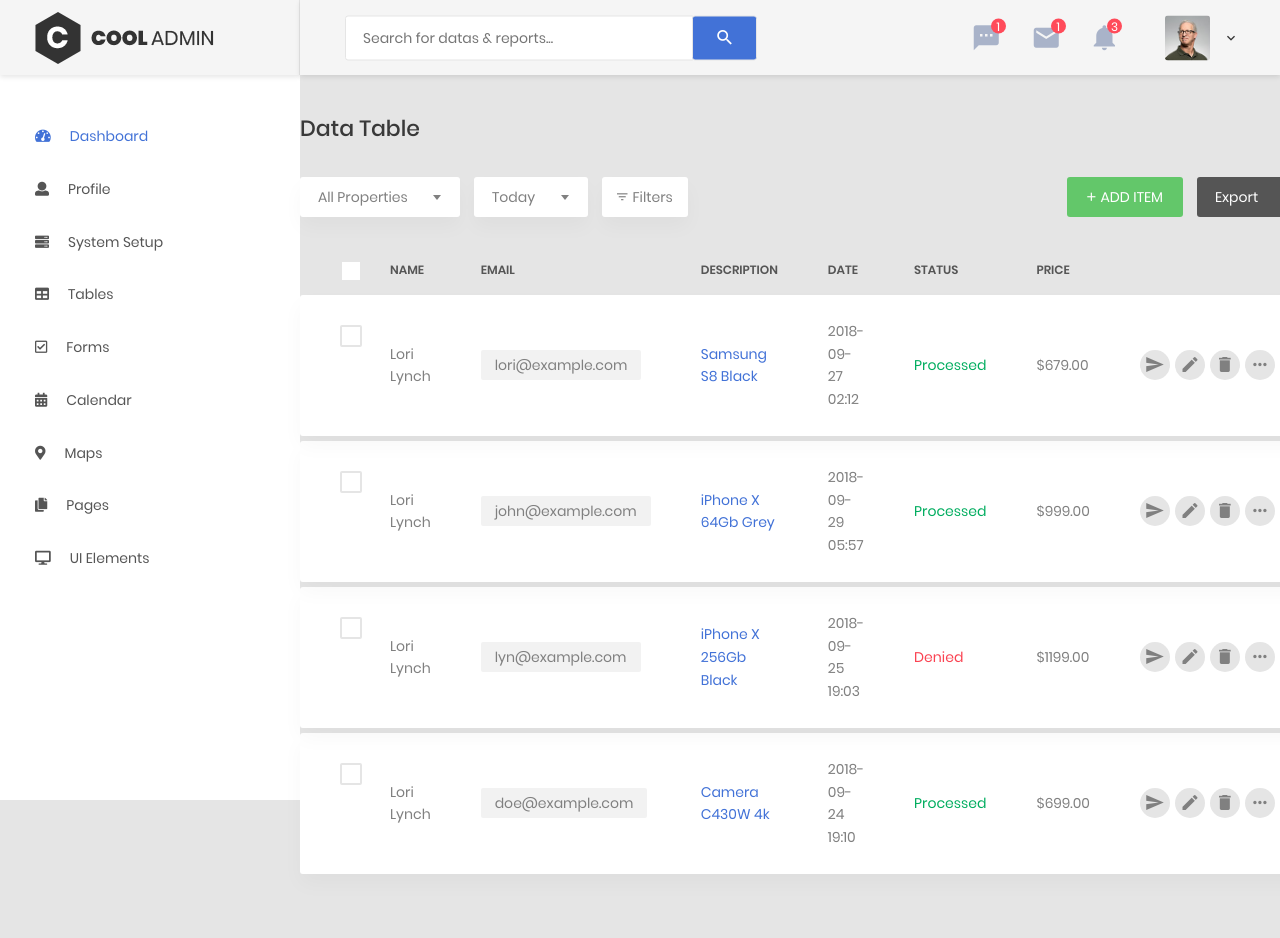
After one commit to sshujonn/tution_fee_collection_system, a Django app: page /class_structure/ in a window 1280 px wide. The commit adds this page. Run offline with Django 3.2, Linux system fonts and the light colour scheme; some libraries are stand-ins or nearby versions.

Commit message:
changes in menu sidebar (Class and Change Password)

```diff
--- a/templates/dashboard/base.html
+++ b/templates/dashboard/base.html
@@ -83,7 +83,7 @@
                             <i class="fas fa-tachometer-alt"></i>Profile</a>
                         <ul class="navbar-mobile-sub__list list-unstyled js-sub-list">
                             <li>
-                                <a href="index.html">Change Password</a>
+                                <a href="{% url 'profile' %}">Change Password</a>
                             </li>
                             <li>
                                 <a href="index2.html">Extra Option 1</a>
@@ -203,7 +203,7 @@
                             <i class="fas fa-user"></i>Profile</a>
                         <ul class="list-unstyled navbar__sub-list js-sub-list">
                             <li>
-                                <a href="index.html">Change Password</a>
+                                <a href="{% url 'profile' %}">Change Password</a>
                             </li>
                             <li>
                                 <a href="index2.html">Extra Option 1</a>
@@ -215,7 +215,8 @@
                             <i class="fas fa-server"></i>System Setup</a>
                         <ul class="list-unstyled navbar__sub-list js-sub-list">
                             <li>
-                                <a href="index.html">Class</a>
+<!--                                <a href="index.html">Class</a>-->
+                                <a href="{% url 'class_structure' %}">Class</a>
                             </li>
                             <li>
                                 <a href="index2.html">Section</a>
@@ -484,8 +485,10 @@
             </div>
         </header>
         <!-- HEADER DESKTOP-->
-        <div id="content">
+        <div id="content ">
+            <div class="main-content d-flex">
             {% block content %}{% endblock %}
+            </div>
         </div>
         <!-- END PAGE CONTAINER-->
     </div>
--- /dev/null
+++ b/templates/dashboard/class.html
@@ -0,0 +1,209 @@
+{% extends "dashboard/base.html" %}
+
+{% block content %}
+<div class="row">
+    <div class="col-md-12">
+        <!-- DATA TABLE -->
+        <h3 class="title-5 m-b-35">data table</h3>
+        <div class="table-data__tool">
+            <div class="table-data__tool-left">
+                <div class="rs-select2--light rs-select2--md">
+                    <select class="js-select2" name="property">
+                        <option selected="selected">All Properties</option>
+                        <option value="">Option 1</option>
+                        <option value="">Option 2</option>
+                    </select>
+                    <div class="dropDownSelect2"></div>
+                </div>
+                <div class="rs-select2--light rs-select2--sm">
+                    <select class="js-select2" name="time">
+                        <option selected="selected">Today</option>
+                        <option value="">3 Days</option>
+                        <option value="">1 Week</option>
+                    </select>
+                    <div class="dropDownSelect2"></div>
+                </div>
+                <button class="au-btn-filter">
+                    <i class="zmdi zmdi-filter-list"></i>filters
+                </button>
+            </div>
+            <div class="table-data__tool-right">
+                <button class="au-btn au-btn-icon au-btn--green au-btn--small">
+                    <i class="zmdi zmdi-plus"></i>add item
+                </button>
+                <div class="rs-select2--dark rs-select2--sm rs-select2--dark2">
+                    <select class="js-select2" name="type">
+                        <option selected="selected">Export</option>
+                        <option value="">Option 1</option>
+                        <option value="">Option 2</option>
+                    </select>
+                    <div class="dropDownSelect2"></div>
+                </div>
+            </div>
+        </div>
+        <div class="table-responsive table-responsive-data2">
+            <table class="table table-data2">
+                <thead>
+                <tr>
+                    <th>
+                        <label class="au-checkbox">
+                            <input type="checkbox">
+                            <span class="au-checkmark"></span>
+                        </label>
+                    </th>
+                    <th>name</th>
+                    <th>email</th>
+                    <th>description</th>
+                    <th>date</th>
+                    <th>status</th>
+                    <th>price</th>
+                    <th></th>
+                </tr>
+                </thead>
+                <tbody>
+                <tr class="tr-shadow">
+                    <td>
+                        <label class="au-checkbox">
+                            <input type="checkbox">
+                            <span class="au-checkmark"></span>
+                        </label>
+                    </td>
+                    <td>Lori Lynch</td>
+                    <td>
+                        <span class="block-email">lori@example.com</span>
+                    </td>
+                    <td class="desc">Samsung S8 Black</td>
+                    <td>2018-09-27 02:12</td>
+                    <td>
+                        <span class="status--process">Processed</span>
+                    </td>
+                    <td>$679.00</td>
+                    <td>
+                        <div class="table-data-feature">
+                            <button class="item" data-toggle="tooltip" data-placement="top" title="Send">
+                                <i class="zmdi zmdi-mail-send"></i>
+                            </button>
+                            <button class="item" data-toggle="tooltip" data-placement="top" title="Edit">
+                                <i class="zmdi zmdi-edit"></i>
+                            </button>
+                            <button class="item" data-toggle="tooltip" data-placement="top" title="Delete">
+                                <i class="zmdi zmdi-delete"></i>
+                            </button>
+                            <button class="item" data-toggle="tooltip" data-placement="top" title="More">
+                                <i class="zmdi zmdi-more"></i>
+                            </button>
+                        </div>
+                    </td>
+                </tr>
+                <tr class="spacer"></tr>
+                <tr class="tr-shadow">
+                    <td>
+                        <label class="au-checkbox">
+                            <input type="checkbox">
+                            <span class="au-checkmark"></span>
+                        </label>
+                    </td>
+                    <td>Lori Lynch</td>
+                    <td>
+                        <span class="block-email">john@example.com</span>
+                    </td>
+                    <td class="desc">iPhone X 64Gb Grey</td>
+                    <td>2018-09-29 05:57</td>
+                    <td>
+                        <span class="status--process">Processed</span>
+                    </td>
+                    <td>$999.00</td>
+                    <td>
+                        <div class="table-data-feature">
+                            <button class="item" data-toggle="tooltip" data-placement="top" title="Send">
+                                <i class="zmdi zmdi-mail-send"></i>
+                            </button>
+                            <button class="item" data-toggle="tooltip" data-placement="top" title="Edit">
+                                <i class="zmdi zmdi-edit"></i>
+                            </button>
+                            <button class="item" data-toggle="tooltip" data-placement="top" title="Delete">
+                                <i class="zmdi zmdi-delete"></i>
+                            </button>
+                            <button class="item" data-toggle="tooltip" data-placement="top" title="More">
+                                <i class="zmdi zmdi-more"></i>
+                            </button>
+                        </div>
+                    </td>
+                </tr>
+                <tr class="spacer"></tr>
+                <tr class="tr-shadow">
+                    <td>
+                        <label class="au-checkbox">
+                            <input type="checkbox">
+                            <span class="au-checkmark"></span>
+                        </label>
+                    </td>
+                    <td>Lori Lynch</td>
+                    <td>
+                        <span class="block-email">lyn@example.com</span>
+                    </td>
+                    <td class="desc">iPhone X 256Gb Black</td>
+                    <td>2018-09-25 19:03</td>
+                    <td>
+                        <span class="status--denied">Denied</span>
+                    </td>
+                    <td>$1199.00</td>
+                    <td>
+                        <div class="table-data-feature">
+                            <button class="item" data-toggle="tooltip" data-placement="top" title="Send">
+                                <i class="zmdi zmdi-mail-send"></i>
+                            </button>
+                            <button class="item" data-toggle="tooltip" data-placement="top" title="Edit">
+                                <i class="zmdi zmdi-edit"></i>
+                            </button>
+                            <button class="item" data-toggle="tooltip" data-placement="top" title="Delete">
+                                <i class="zmdi zmdi-delete"></i>
+                            </button>
+                            <button class="item" data-toggle="tooltip" data-placement="top" title="More">
+                                <i class="zmdi zmdi-more"></i>
+                            </button>
+                        </div>
+                    </td>
+                </tr>
+                <tr class="spacer"></tr>
+                <tr class="tr-shadow">
+                    <td>
+                        <label class="au-checkbox">
+                            <input type="checkbox">
+                            <span class="au-checkmark"></span>
+                        </label>
+                    </td>
+                    <td>Lori Lynch</td>
+                    <td>
+                        <span class="block-email">doe@example.com</span>
+                    </td>
+                    <td class="desc">Camera C430W 4k</td>
+                    <td>2018-09-24 19:10</td>
+                    <td>
+                        <span class="status--process">Processed</span>
+                    </td>
+                    <td>$699.00</td>
+                    <td>
+                        <div class="table-data-feature">
+                            <button class="item" data-toggle="tooltip" data-placement="top" title="Send">
+                                <i class="zmdi zmdi-mail-send"></i>
+                            </button>
+                            <button class="item" data-toggle="tooltip" data-placement="top" title="Edit">
+                                <i class="zmdi zmdi-edit"></i>
+                            </button>
+                            <button class="item" data-toggle="tooltip" data-placement="top" title="Delete">
+                                <i class="zmdi zmdi-delete"></i>
+                            </button>
+                            <button class="item" data-toggle="tooltip" data-placement="top" title="More">
+                                <i class="zmdi zmdi-more"></i>
+                            </button>
+                        </div>
+                    </td>
+                </tr>
+                </tbody>
+            </table>
+        </div>
+        <!-- END DATA TABLE -->
+    </div>
+</div>
+{% endblock %}
--- a/tution_fee_collection_system/urls.py
+++ b/tution_fee_collection_system/urls.py
@@ -15,13 +15,14 @@ Including another URLconf
 """
 from django.contrib import admin
 from django.urls import path
-from users.views import log_in, dashboard, log_out, sign_up, profile
+from users.views import log_in, dashboard, log_out, sign_up, profile, class_structure
+
 urlpatterns = [
     path('admin/', admin.site.urls),
     path('login', log_in, name='login'),
     path('signup', sign_up, name='signup'),
     path('logout', log_out, name='logout'),
     path('', dashboard, name='dashboard'),
-
     path('profile/', profile, name='profile'),
+    path('class_structure/', class_structure, name='class_structure'),
 ]
--- a/users/views.py
+++ b/users/views.py
@@ -50,6 +50,7 @@ def dashboard(request):
     else:
         return HttpResponseRedirect(reverse('login'))
 
+
 def log_out(request):
     logout(request)
     return HttpResponseRedirect(reverse('login'))
@@ -72,3 +73,7 @@ def sign_up(request):
 
 def profile(request):
     return render(request, 'dashboard/profile.html', {})
+
+
+def class_structure(request):
+    return render(request, 'dashboard/class.html', {})
```
Also changed, not shown: templates/dashboard/profile.html (+39 -13 lines).
